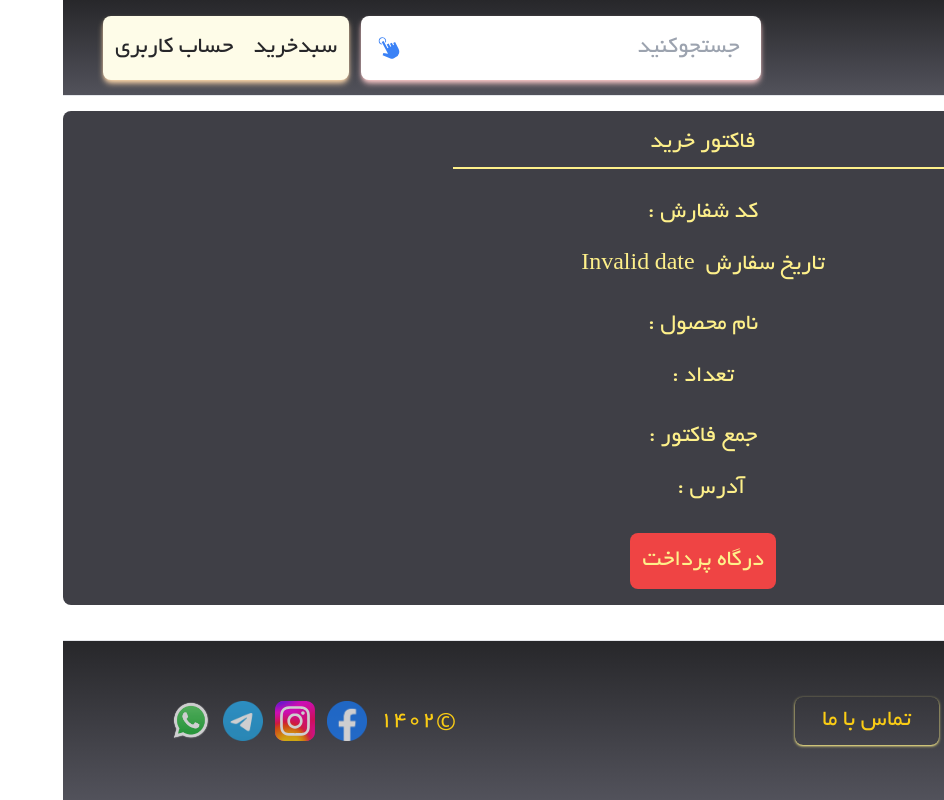
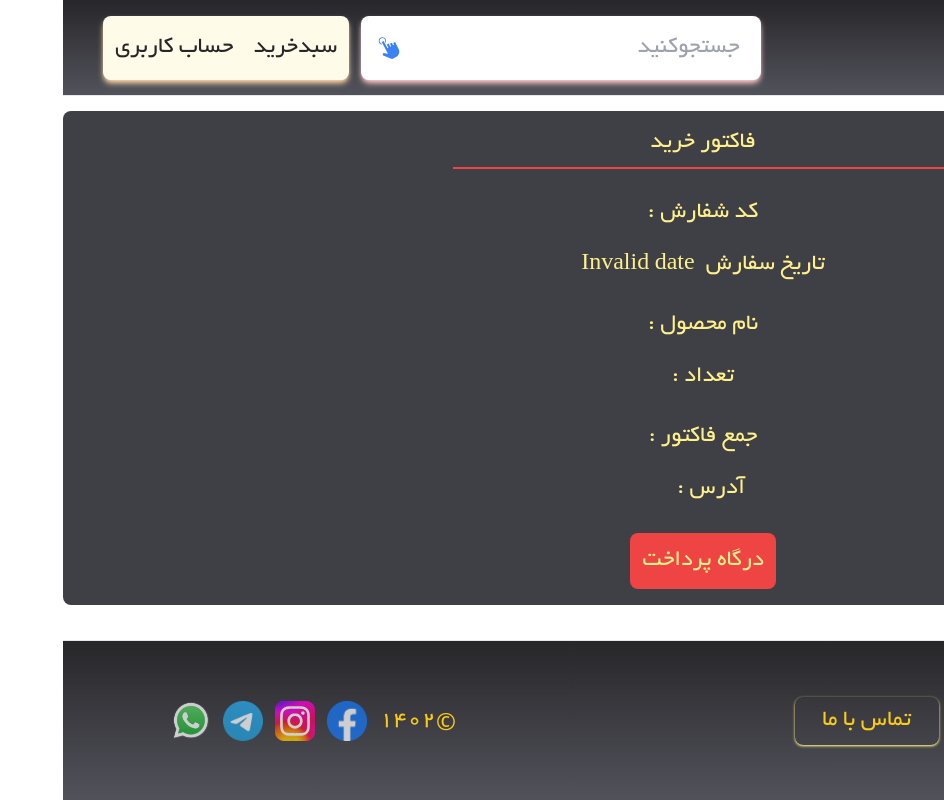
Before and after one commit to ghiyaee/all-digitall, a React (Create React App) app: page /CheckOut in a window 1280 px wide. Shown: the whole page, without its empty margins (336-1280 px from the left). Built offline with nearby package versions, Linux system fonts and the light colour scheme; no server answers.

Commit message:
update style checkout

```diff
--- a/src/component/CheckOut.jsx
+++ b/src/component/CheckOut.jsx
@@ -22,7 +22,7 @@ function CheckOut() {
     >
       <h2 className="text-center">
         فاکتور خرید
-        <hr className=" border-b border-yellow-200 mt-2 w-[500px]" />
+        <hr className=" border-b border-red-500 mt-2 w-[500px]" />
       </h2>
       <div className="flex gap-5 flex-col items-center">
         <div>کد شفارش :{order._id}</div>
```
